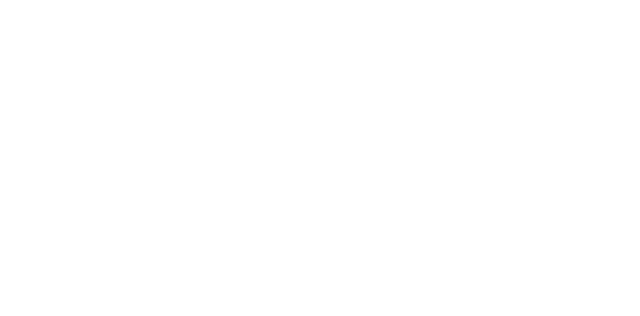
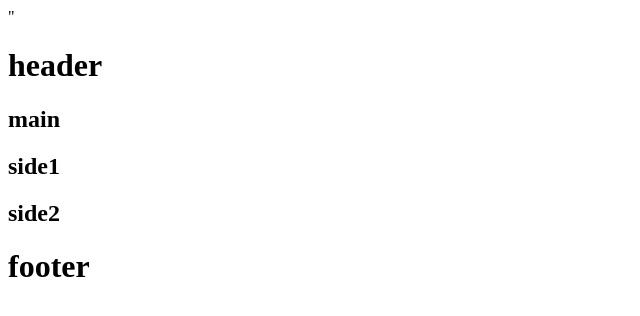
Before and after one commit to gigassyu/web1-10, a plain HTML site: page index.html in a window 1280 px wide. Shown: the whole page, without its empty margins (0-640 px from the left). Drawn offline with Linux system fonts and the light colour scheme; a web font is replaced by a local one.

Commit message:
Create index.html

```diff
--- a/index.html
+++ b/index.html
@@ -2,9 +2,29 @@
 <html lang="ja">
   <head>
     <meta charset="UTF-8">
+    <meta name="viewport" content="width=device-width">
+    "<link href="https://fonts.googleapis.com/earlyaccess/nicomoji.css" rel="stylesheet" />
     <link rel="stylesheet" type="text/css" href="css/default.css">
     <title>練習１０</title>
   </head>
 <body>
+  <header>
+    <h1>header</h1>
+     </header>
+  <section>
+    <h1>main</h1>
+  </section>
+  <div id="side">
+  <aside>
+    <h1>side1</h1>
+    </aside>
+  <aside>
+  <h1>side2</h1>
+  </aside>
+    </div>
+  <footer>
+    <h1>footer</h1>
+    </footer>
+
   </body>
   </html>
```
